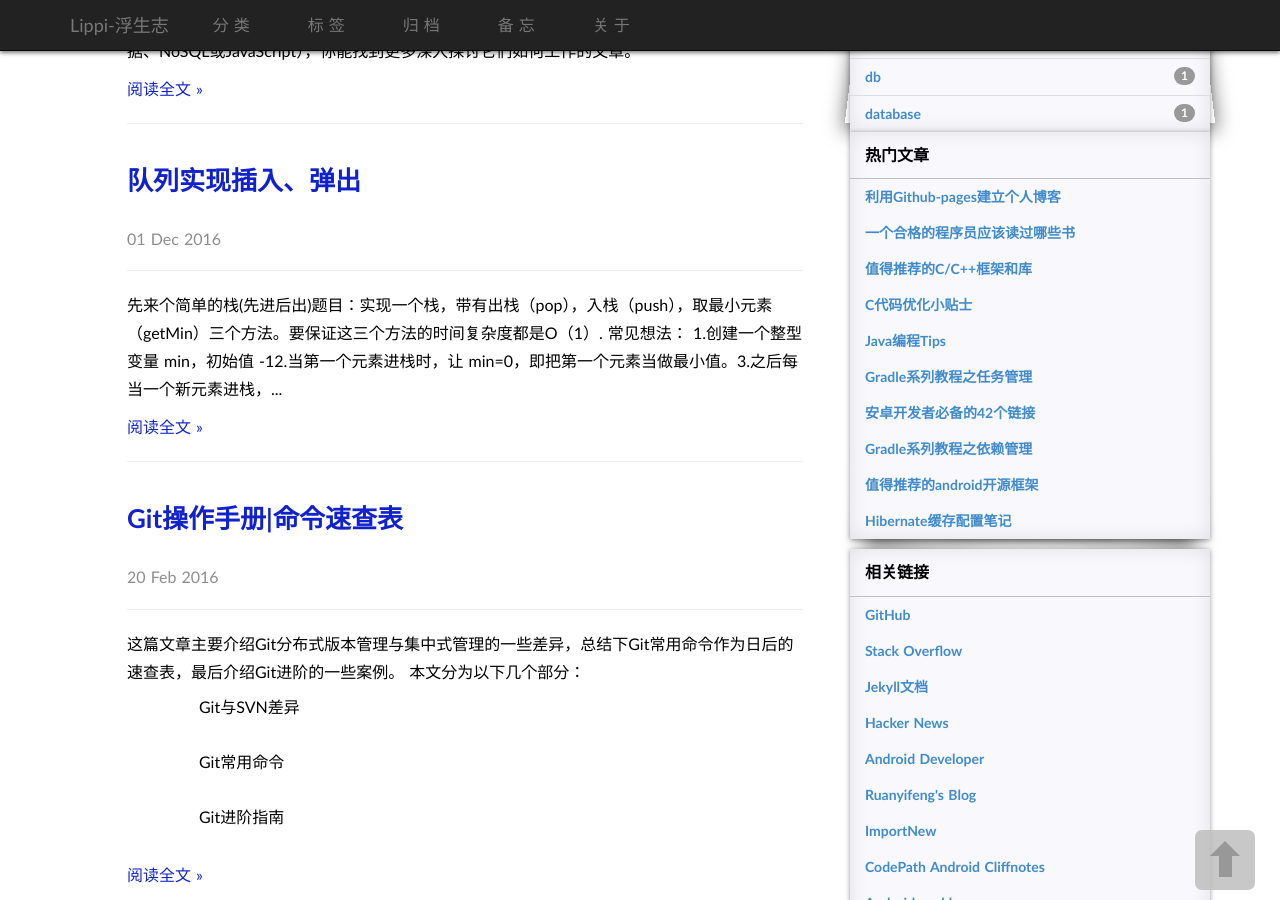
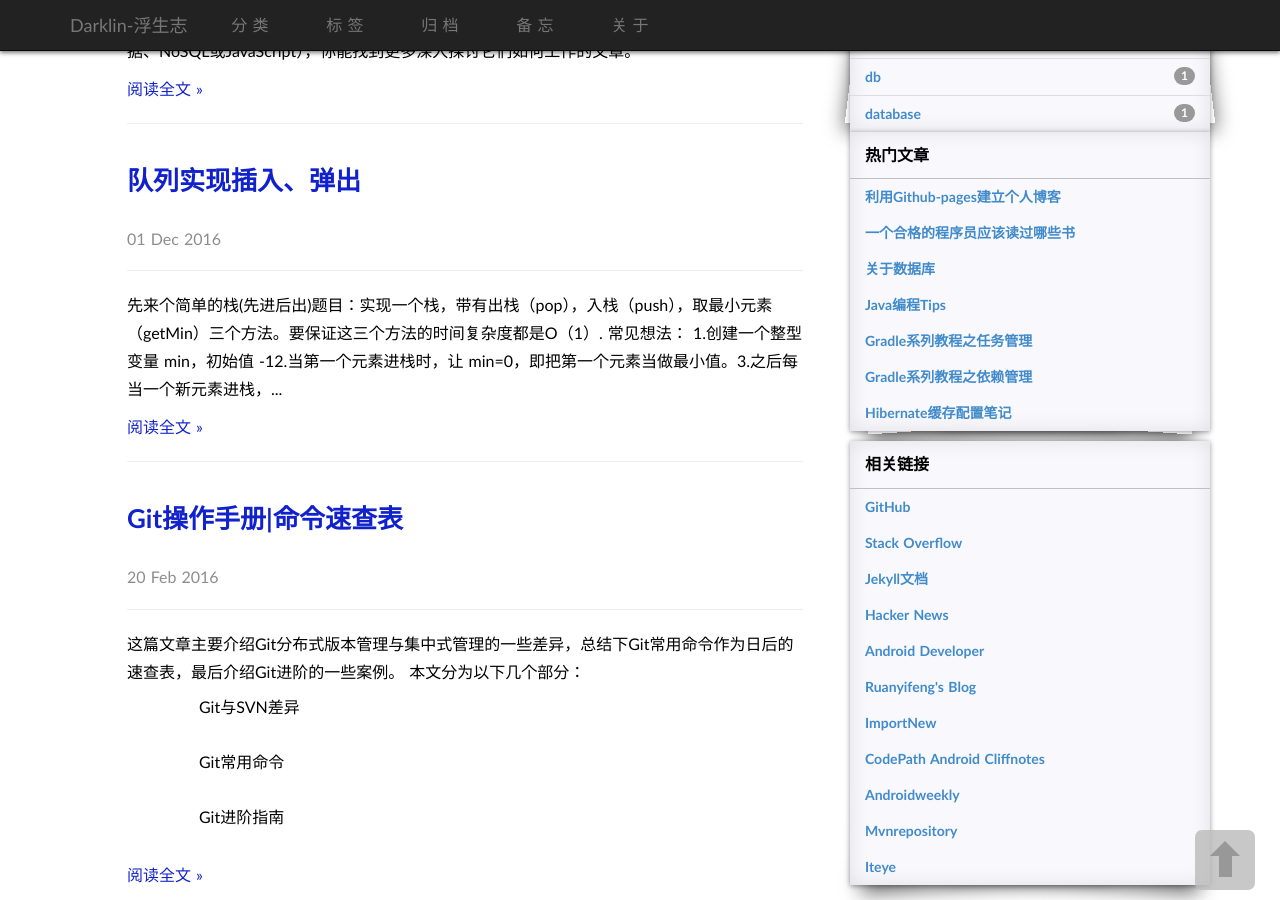
Before and after one commit to darklin/darklin.github.io, a Jekyll site: the page built from index.html, in a window 1280 px wide and 900 px high, scrolled down 839 px. Built offline with Jekyll 4.4.1, drawn with Linux system fonts in a browser that asks for light colours; some web fonts are replaced; the list of posts is cut into pages by our own code; comment, search, counter and statistics services are not loaded.

Commit message:
修改相关配置

```diff
--- a/_config.yml
+++ b/_config.yml
@@ -25,11 +25,11 @@ JB :
 
 # presonal config
 domain: http://coolshell.info
-title: Lippi-浮生志
-description: Draw my life with code
-author: Lippi.OuYang
-email: ouyanglip@gmail.com
-github: LippiOuYang
+title: Darklin-浮生志
+description: Write the Code. Change the World.
+author: ASam
+email: darklindj@163.com
+github: darklindj
 
 config:
   js_dir:
--- a/_includes/hot.html
+++ b/_includes/hot.html
@@ -6,13 +6,10 @@
  <ul class="list-unstyled">
       	<li><a href="/blog/2015/03/github-pages-blog.html" class="categories-list-item">利用Github-pages建立个人博客</a></li>
 <li><a href="/blog/2014/07/qualified-programmer-should-read-what-books.html" class="categories-list-item">一个合格的程序员应该读过哪些书</a></li>
-<li><a href="/blog/2014/12/c-open-project.html" class="categories-list-item">值得推荐的C/C++框架和库</a></li>
-<li><a href="/blog/2014/12/c-code-opt.html" class="categories-list-item">C代码优化小贴士</a></li>
+<li><a href="/blog/2016/12/09/database.html" class="categories-list-item">关于数据库</a></li>
 <li><a href="/blog/2014/06/26-methods-to-improve-java-performance.html" class="categories-list-item">Java编程Tips</a></li>
 <li><a href="/blog/2015/04/gradle-task-management.html" class="categories-list-item">Gradle系列教程之任务管理</a></li>
-<li><a href="/blog/2015/05/android-links.html" class="categories-list-item">安卓开发者必备的42个链接</a></li>
 <li><a href="/blog/2015/05/gradle-dependency-management.html" class="categories-list-item">Gradle系列教程之依赖管理</a></li>
-<li><a href="/blog/2014/10/android-opensource.html" class="categories-list-item">值得推荐的android开源框架</a></li>
 <li><a href="/blog/2015/07/hibernate-cache-guide.html" class="categories-list-item">Hibernate缓存配置笔记</a></li>
 
      </ul>
```
